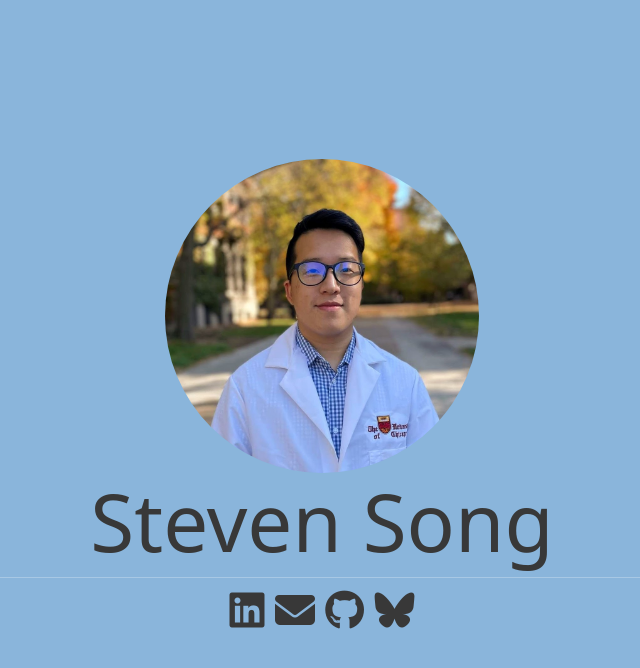
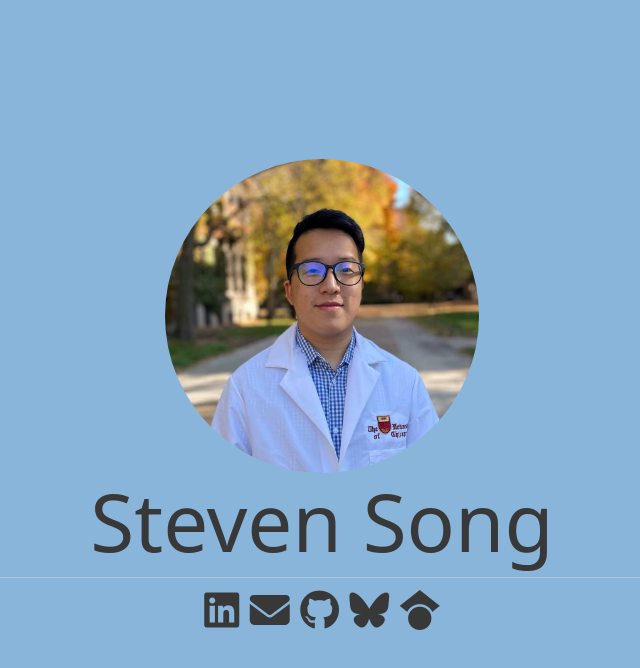
Before and after one commit to StevenSong/StevenSong.github.io, a plain HTML site: page index.html in a window 1280 px wide. Shown: the whole page, without its empty margins (318-958 px from the left). Drawn offline with nearby package versions, Linux system fonts and the light colour scheme.

Commit message:
add google scholar

```diff
--- a/index.html
+++ b/index.html
@@ -22,6 +22,7 @@
             <a href="mailto:steven.song@uchicago.edu"><i class="fa-solid fa-envelope" aria-hidden="true"></i></a>
             <a href="https://github.com/StevenSong"><i class="fa-brands fa-github" aria-hidden="true"></i></a>
             <a href="https://bsky.app/profile/stevensong.bsky.social"><i class="fa-brands fa-bluesky" aria-hidden="true"></i></a>
+            <a href="https://scholar.google.com/citations?user=ZQk48JEAAAAJ"><i class="fa-brands fa-google-scholar" aria-hidden="true"></i></a>
           </h1>
         </div>
       </div>
```
